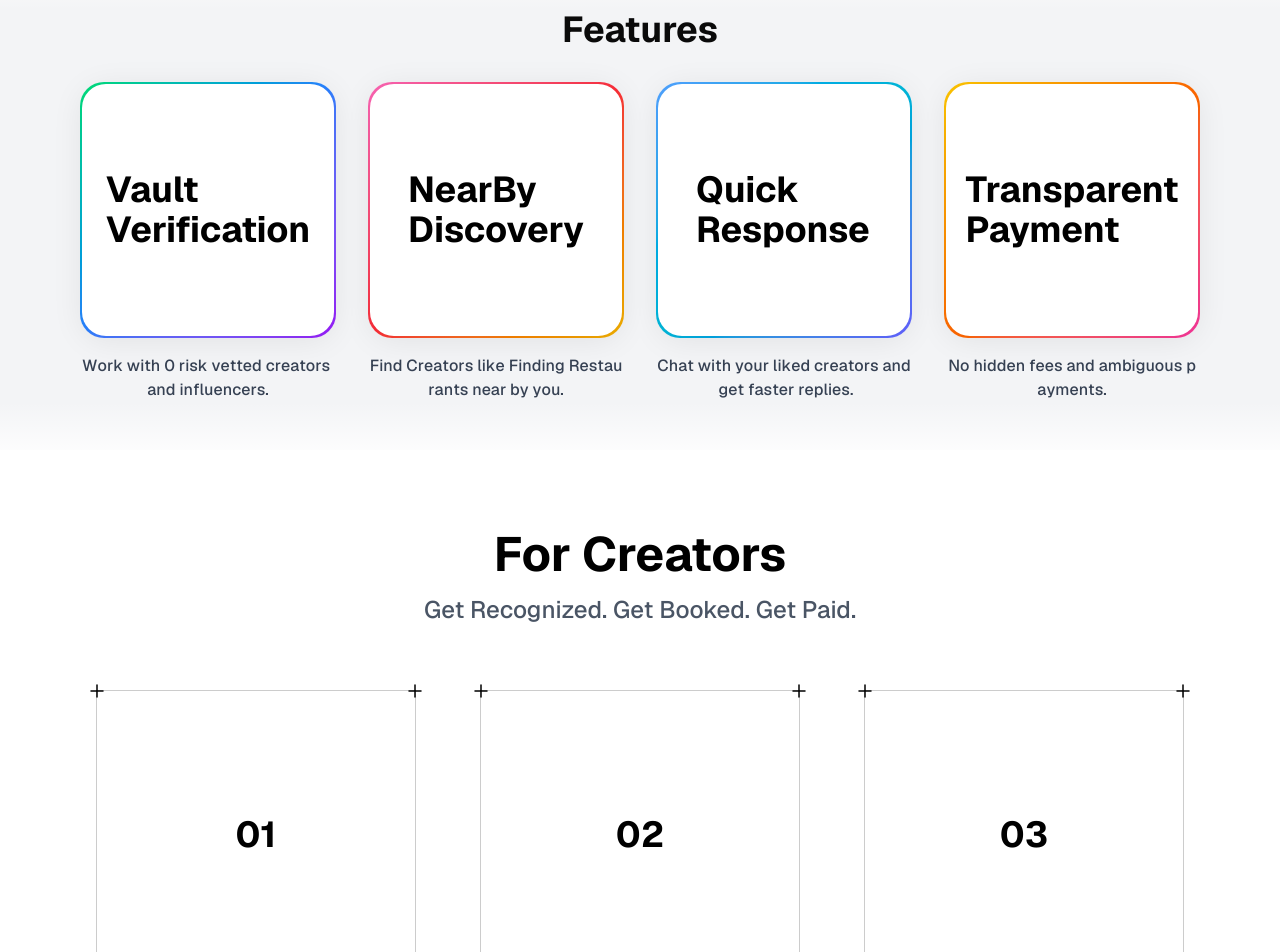
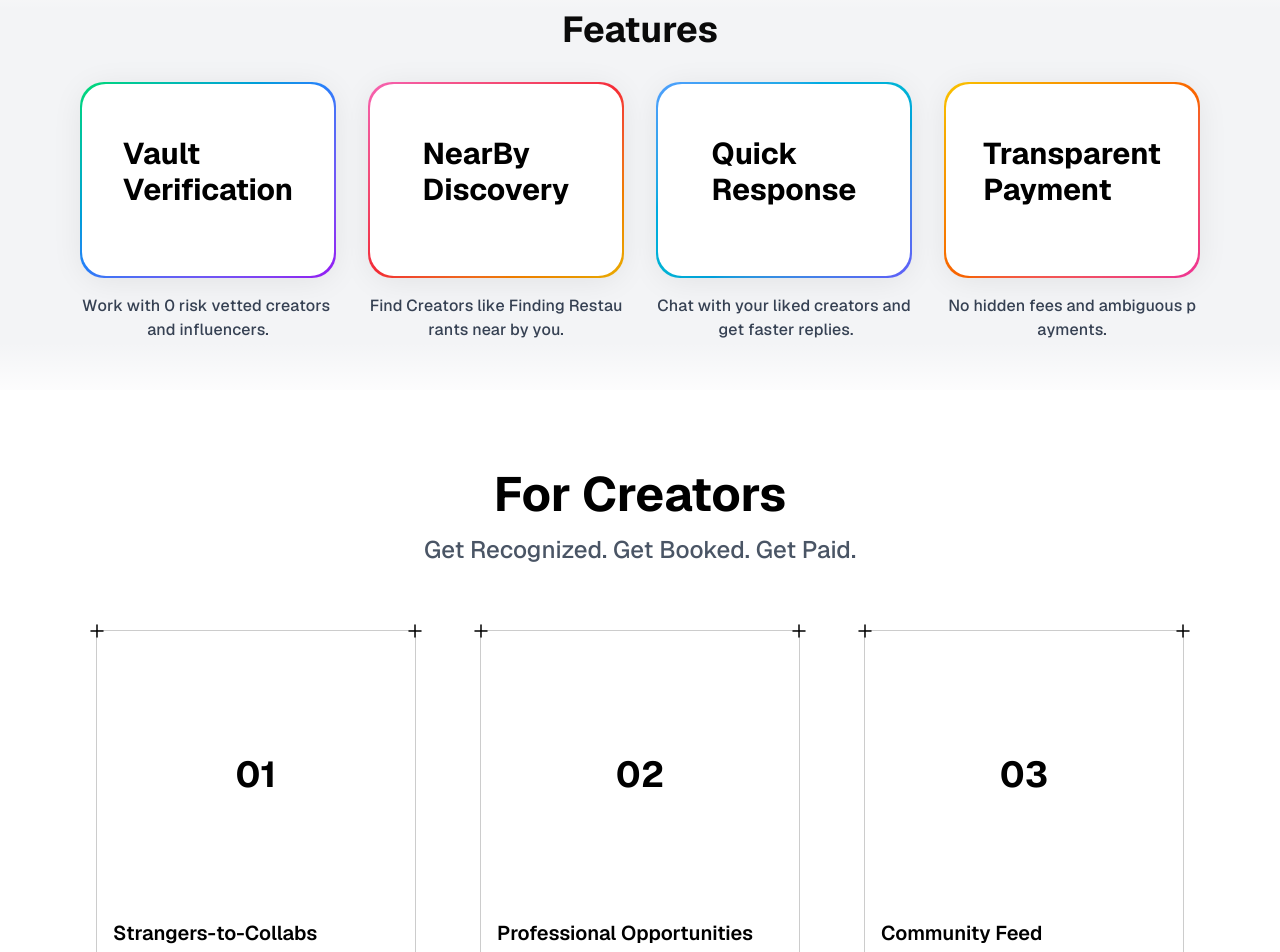
Before and after one commit to decodewithParth/circle-5, a Next.js app: page / in a window 1280 px wide. Shown: the part 680-1632 px from the top of the page. Built offline with nearby package versions, Linux system fonts and the light colour scheme; no server answers; the database is empty.

Commit message:
modified to add the other component as value

```diff
--- a/src/component/aceternity/evervault-card-1.tsx
+++ b/src/component/aceternity/evervault-card-1.tsx
@@ -98,13 +98,13 @@ export const EvervaultCard = ({
       </div>
 
       {title && (
-        <h2 className="dark:text-white text-black mt-4 text-lg font-semibold">
+        <h2 className="dark:text-white text-black mt-4 text-xl font-semibold">
           {title}
         </h2>
       )}
       {description && (
         <div className="mt-2 w-full">
-          <p className="dark:text-white text-black text-sm font-light w-full break-words">
+          <p className="dark:text-white text-black text-base font-light w-full break-words">
             {isExpanded ? description : truncatedDescription}
           </p>
           {showReadMore && (
--- a/src/component/aceternity/evervault-card.tsx
+++ b/src/component/aceternity/evervault-card.tsx
@@ -7,9 +7,13 @@ import { cn } from "@/lib/utils";
 export const EvervaultCard = ({
   text,
   className,
+  children,
+  showIcon = true,
 }: {
   text?: string;
   className?: string;
+  children?: React.ReactNode;
+  showIcon?: boolean;
 }) => {
   let mouseX = useMotionValue(0);
   let mouseY = useMotionValue(0);
@@ -33,21 +37,28 @@ export const EvervaultCard = ({
   return (
     <div
       className={cn(
-        "p-0.5 bg-gradient-to-br from-green-400 via-blue-500 to-purple-600 rounded-3xl aspect-square flex items-center justify-center w-full h-full relative",
+        "p-0.5 bg-gradient-to-br from-green-400 via-blue-500 to-purple-600 rounded-3xl flex flex-col items-center justify-center w-full h-full relative",
         className
       )}
     >
       <div
         onMouseMove={onMouseMove}
-        className="group/card rounded-3xl w-full h-full relative overflow-hidden bg-white dark:bg-black flex items-center justify-center"
+        className="group/card rounded-3xl w-full h-full relative overflow-hidden bg-white dark:bg-black flex flex-col items-center justify-center p-6"
         style={{ boxShadow: "0 4px 32px 0 rgba(0,0,0,0.08)" }}
       >
         <CardPattern mouseX={mouseX} mouseY={mouseY} randomString={randomString} />
-        <div className="relative z-10 flex items-center justify-center">
-          <div className="relative h-44 w-44 rounded-full flex items-center justify-center text-white font-bold text-4xl">
-            <div className="absolute w-full h-full bg-white/[0.8] dark:bg-black/[0.8] blur-sm rounded-full" />
-            <span className="dark:text-white text-black z-20">{text}</span>
-          </div>
+        <div className="relative z-10 flex flex-col items-center justify-center h-full">
+          {showIcon && (
+            <div className="relative h-32 w-32 rounded-full flex items-center justify-center text-white font-bold text-3xl mb-4">
+              <div className="absolute w-full h-full bg-white/[0.8] dark:bg-black/[0.8] blur-sm rounded-full" />
+              <span className="dark:text-white text-black z-20">{text}</span>
+            </div>
+          )}
+          {children && (
+            <div className="text-center z-20 relative">
+              {children}
+            </div>
+          )}
         </div>
       </div>
     </div>
```
